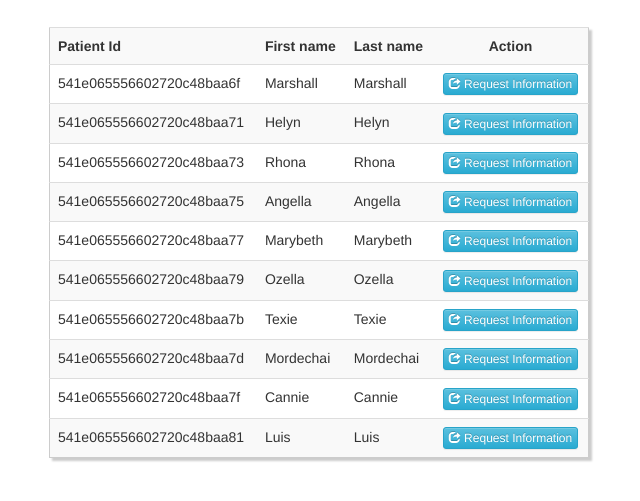
After one commit to Simplixity/server, a Flask app: template simplixity/templates/patients.html in a window 1280 px wide. The commit adds this page. Shown: the top 501 px of the page, without its empty margins (226-866 px from the left). Run offline with Flask 2, Linux system fonts and the light colour scheme; the template is opened without the code that fills it: most values are stand-ins (such as "Sample title", 1, 10 or a date in 2020); one stand-in notice (Sample message) is shown; some libraries are stand-ins or nearby versions.

Commit message:
add the doctor office mockup

```diff
--- /dev/null
+++ b/simplixity/doctorapp.py
@@ -0,0 +1,60 @@
+from flask import Flask, jsonify, render_template, request
+
+app = Flask(__name__)
+app.config['SECRET_KEY'] = 'Insert_random_string_here'
+app.config['SQLALCHEMY_ECHO'] = False
+app.config['SQLALCHEMY_DATABASE_URI'] = 'sqlite:////tmp/test.db'
+
+app.config['WTF_CSRF_ENABLED'] = True
+
+app.config['WTF_CSRF_SECRET_KEY'] = 'Insert_random_string_here'
+
+
+
+import wtforms
+import wtforms.validators as validators
+from flask.ext.wtf import Form
+
+class AppointmentForm(Form):
+
+    first_name_field = wtforms.TextField(
+            label="First Name",
+            validators=[validators.Length(max=70), validators.Required()])
+    last_name_field = wtforms.TextField(
+            label="Last Name",
+            validators=[validators.Length(max=70), validators.Required()])
+    social_security_field = wtforms.TextField(
+            label="Social Security Number",
+            validators=[validators.Length(max=256), validators.Required()])
+
+    condition_select_field = wtforms.SelectField(label="Condition", coerce=int)
+
+import flask
+
+@app.route('/doctor/<dr_id>/<patient_id>')
+def patient_detail(dr_id, patient_id):
+    return flask.render_template(
+        template_name_or_list='requestinfo.html',
+        dr_id=dr_id, patient_id=patient_id)
+
+@app.route('/', methods=['GET', 'POST'])
+def login():
+    if flask.request.method == 'POST':
+        flask.flash("Successfully logged in!")
+        return flask.redirect(flask.url_for(
+            'get_patients',dr_id=request.form['doctorid']))
+    return flask.render_template(
+            template_name_or_list='login.html')
+
+
+@app.route('/doctor/<dr_id>')
+def get_patients(dr_id):
+    patients = {'test':'works'}
+    '''patients = request.get_json()'''
+    return flask.render_template(
+        template_name_or_list='patients.html',
+        dr_id=dr_id
+    )
+
+if __name__ == '__main__':
+    app.run(debug=True)
--- a/simplixity/templates/base.html
+++ b/simplixity/templates/base.html
@@ -2,7 +2,24 @@
 <html>
 <head>
     <link rel="stylesheet" href="{{url_for('static', filename='css/bootstrap.min.css')}}">
-    <link rel="stylesheet" href="{{url_for('static', filename='css/main.css')}}">
+    <link rel="stylesheet" href="{{url_for('static', filename='css/bootstrap-theme.css')}}">
+    <script type=text/javascript src="{{url_for('static', filename='js/jquery-1.11.1.min.js')}}"></script>
+    <title>{% block title %}{% endblock %} - Doctor's Office</title>
+
+    <style>
+    .custab{
+    border: 1px solid #ccc;
+    padding: 5px;
+    margin: 5% 0;
+    box-shadow: 3px 3px 2px #ccc;
+    transition: 0.5s;
+    }
+.custab:hover{
+    box-shadow: 3px 3px 0px transparent;
+    transition: 0.5s;
+    }
+    </style>
+
 </head>
 <body>
   <div id="wrapper">
--- /dev/null
+++ b/simplixity/templates/patients.html
@@ -0,0 +1,96 @@
+{% extends 'base.html' %}
+{% block title %}List of Requested Appointments{% endblock %}
+
+<div class="col-md-12">
+	<div class="modal-dialog" style="margin-bottom:0">
+{% block content %}
+{% for message in get_flashed_messages() %}
+<!--<div class="alert alert-success alert-dismissible" role="alert">{{ message }}</div>-->
+{% endfor %}
+
+<div class="container">
+    <div class="row col-md-6 col-md-offset-2 custyle">
+    <table id='patient_list' class="table table-striped custab">
+    </table>
+    </div>
+</div>
+
+
+</div></div>
+
+<script type=text/javascript>
+
+(function() {
+	var endpoint_url = 'http://104.131.15.123:8080/patient/';
+  var dr_id = '{{dr_id}}';
+  var json = {
+  "541e065556602720c48baa6f": {
+    "first_name": "Marshall",
+    "last_name": "Blick"
+  },
+  "541e065556602720c48baa71": {
+    "first_name": "Helyn",
+    "last_name": "Smith"
+  },
+  "541e065556602720c48baa73": {
+    "first_name": "Rhona",
+    "last_name": "Conroy"
+  },
+  "541e065556602720c48baa75": {
+    "first_name": "Angella",
+    "last_name": "Jacobson"
+  },
+  "541e065556602720c48baa77": {
+    "first_name": "Marybeth",
+    "last_name": "Schmitt"
+  },
+  "541e065556602720c48baa79": {
+    "first_name": "Ozella",
+    "last_name": "Lockman"
+  },
+  "541e065556602720c48baa7b": {
+    "first_name": "Texie",
+    "last_name": "Heller"
+  },
+  "541e065556602720c48baa7d": {
+    "first_name": "Mordechai",
+    "last_name": "Smitham"
+  },
+  "541e065556602720c48baa7f": {
+    "first_name": "Cannie",
+    "last_name": "Tromp"
+  },
+  "541e065556602720c48baa81": {
+    "first_name": "Luis",
+    "last_name": "Kuvalis"
+  }
+};
+$('#patient_list').append('<tr><th>Patient Id</th><th>First name</th><th>Last name</th><th class="text-center">Action</th></tr>');
+$.each( json, function( key, value ) {
+$('#patient_list tr:last').after('<tr><td>'+key+'</td><td>'+value.first_name+'</td><td>'+value.first_name+'</td><td class="text-center"><a class="btn btn-info btn-xs" href="/doctor/'+dr_id+'/'+key+'"><span class="glyphicon glyphicon-share"></span> Request Information</a></td></tr>');
+});
+
+
+
+  $.getJSON(endpoint_url + dr_id, function() {
+      console.log("success");
+      $table = $('#patient_list');
+      $table.empty();
+      $('<thead>').append($('<tr>').append($('<th>', {'text':'Patient Id'})))
+    })
+    .done(function() {
+
+    })
+    .fail(function() {
+
+    })
+    .always(function() {
+      console.log("complete");
+    });
+
+
+})();
+$table = $('table#patient_list');
+
+</script>
+{% endblock %}
```
Also changed, not shown: simplixity/templates/appointment.html (added, +13 -0 lines), simplixity/templates/login.html (+28 -10 lines), simplixity/templates/requestinfo.html (added, +37 -0 lines), simplixity/templates/requests.html (added, +10 -0 lines).
